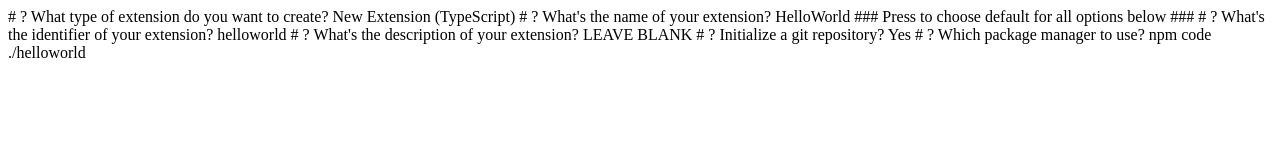
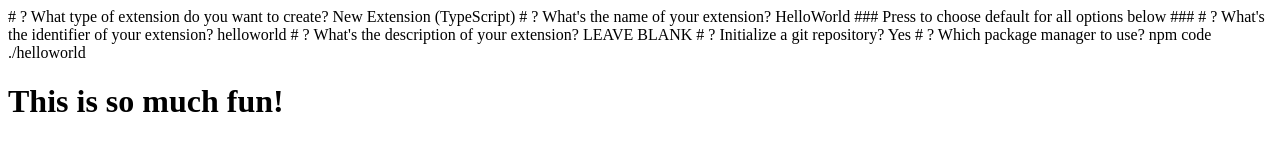
Before and after one commit to danielchenDA/codingdemo, a plain HTML site: page index.html in a window 1280 px wide. Drawn offline with Linux system fonts and the light colour scheme.

Commit message:
Adds header to index.html

```diff
--- a/index.html
+++ b/index.html
@@ -8,3 +8,6 @@
 # ? Which package manager to use? npm
 
 code ./helloworld
+<h1>This is so much fun!
+
+</h1>
```
